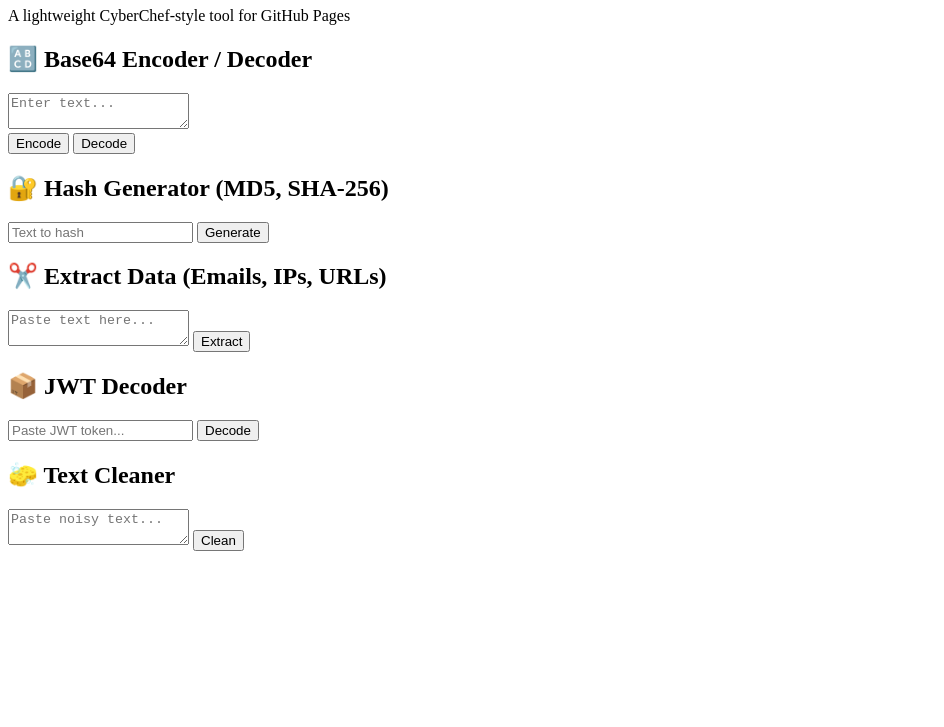
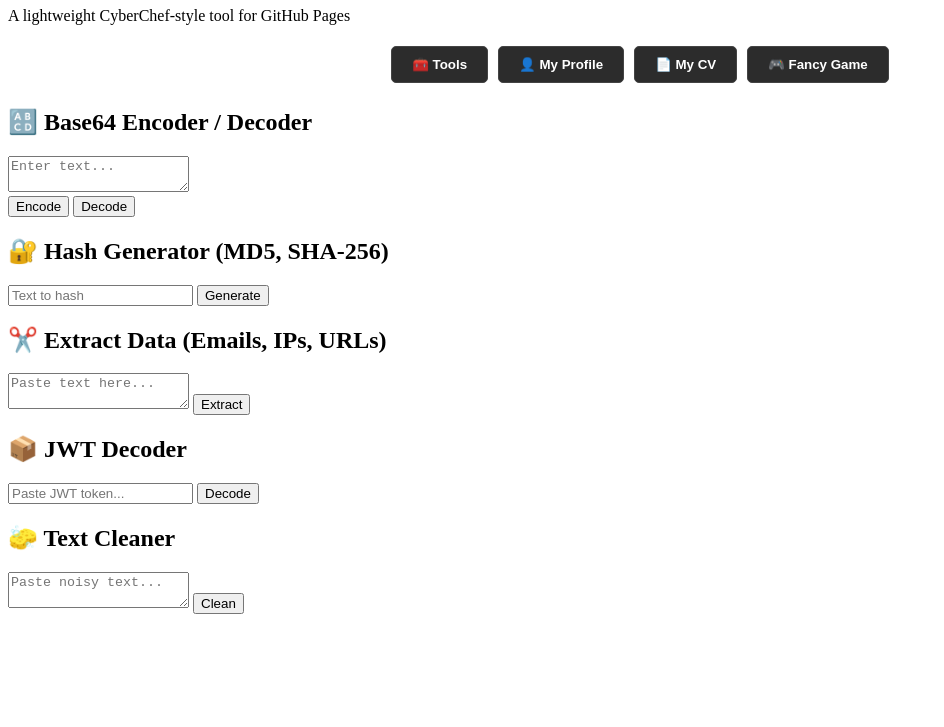
Before and after one commit to hosamyosri/cyberchef-lite, a plain HTML site: page index.html in a window 1280 px wide. Shown: the part 73-800 px from the top of the page, without its empty margins (0-944 px from the left). Drawn offline with nearby package versions, Linux system fonts and the light colour scheme.

Commit message:
index.html

```diff
--- a/index.html
+++ b/index.html
@@ -12,6 +12,16 @@
     <h1>CyberChef Lite</h1>
     <p class="subtitle">A lightweight CyberChef-style tool for GitHub Pages</p>
 
+    <!-- Navigation Tabs -->
+    <div class="tabs">
+      <button class="tablink" onclick="openTab(event, 'tools')">🧰 Tools</button>
+      <button class="tablink" onclick="openTab(event, 'profile')">👤 My Profile</button>
+      <button class="tablink" onclick="openTab(event, 'cv')">📄 My CV</button>
+      <button class="tablink" onclick="openTab(event, 'game')">🎮 Fancy Game</button>
+    </div>
+
+    <!-- Tools Tab -->
+    <div id="tools" class="tabcontent">
       <!-- Base64 Encoder/Decoder -->
       <section>
         <h2>🔠 Base64 Encoder / Decoder</h2>
@@ -55,6 +65,46 @@
       </section>
     </div>
 
+    <!-- Profile Tab -->
+    <div id="profile" class="tabcontent" style="display:none">
+      <section>
+        <h2>👤 My Profile</h2>
+        <p>This section can include your bio, interests, and contact info.</p>
+      </section>
+    </div>
+
+    <!-- CV Tab -->
+    <div id="cv" class="tabcontent" style="display:none">
+      <section>
+        <h2>📄 My CV</h2>
+        <p>You can embed or link to your resume/CV here using PDF or markdown.</p>
+      </section>
+    </div>
+
+    <!-- Game Tab -->
+    <div id="game" class="tabcontent" style="display:none">
+      <section>
+        <h2>🎮 Fancy Game</h2>
+        <p>This section will include a fun JavaScript-based game (Coming Soon!).</p>
+      </section>
+    </div>
+  </div>
+
+  <script>
+    function openTab(evt, tabName) {
+      var i, tabcontent, tablinks;
+      tabcontent = document.getElementsByClassName("tabcontent");
+      for (i = 0; i < tabcontent.length; i++) {
+        tabcontent[i].style.display = "none";
+      }
+      tablinks = document.getElementsByClassName("tablink");
+      for (i = 0; i < tablinks.length; i++) {
+        tablinks[i].className = tablinks[i].className.replace(" active", "");
+      }
+      document.getElementById(tabName).style.display = "block";
+      evt.currentTarget.className += " active";
+    }
+  </script>
   <script src="script.js"></script>
 </body>
 </html>
```
Lines whose indentation alone changed are shown as unchanged.
